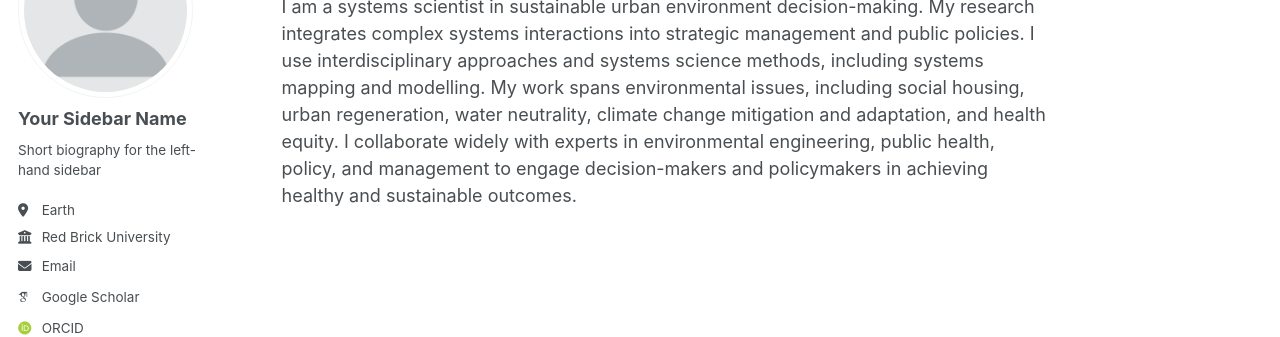
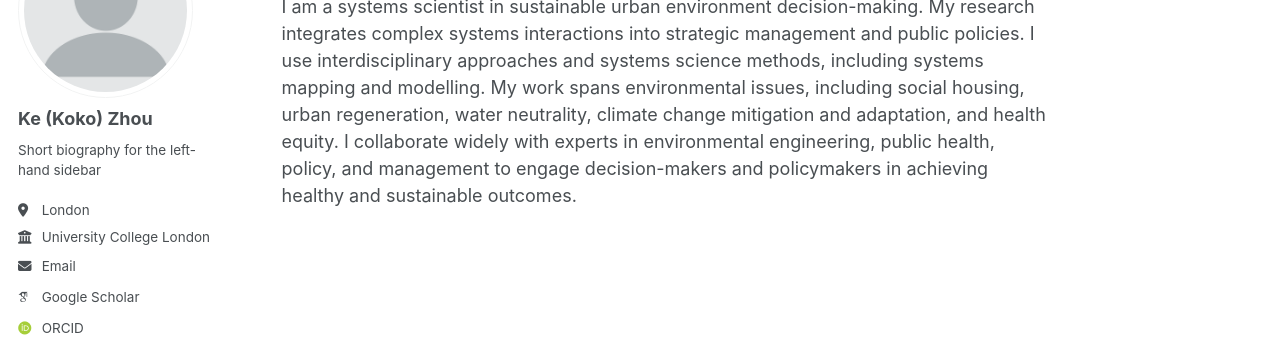
Before and after one commit to Luengan/luengan.github.io, a Jekyll site: the page built from _pages/about.md, in a window 1280 px wide. Shown: the part 176-513 px from the top of the page. Built offline with Jekyll 4.4.1, drawn with Linux system fonts in a browser that asks for light colours; some web fonts are replaced.

Commit message:
Update _config.yml

```diff
--- a/_config.yml
+++ b/_config.yml
@@ -23,20 +23,20 @@ repository               : "academicpages/academicpages.github.io"
 author:
   # Biographic information
   avatar           : "profile.png"
-  name             : "Your Sidebar Name"
-  pronouns         : # example: "she/her"
+  name             : "Ke (Koko) Zhou"
+  pronouns         : # she/her"
   bio              : "Short biography for the left-hand sidebar"
-  location         : "Earth"
-  employer         : "Red Brick University"
+  location         : "London"
+  employer         : "University College London"
   uri              : # URL
-  email            : "none@example.org"
+  email            : "ke.zhou@ucl.ac.uk"
 
   # Academic websites
   academia         : # URL
   arxiv            : # URL - Update with the correct link to your profile
-  googlescholar    : "https://scholar.google.com/citations?user=PS_CX0AAAAAJ"
+  googlescholar    : "https://scholar.google.com/citations?user=bXTSyOcAAAAJ&hl=en"
   impactstory      : # URL
-  orcid            : "http://orcid.org/yourorcidurl"
+  orcid            : "https://orcid.org/0000-0002-8270-3417"
   semantic         : # URL
   pubmed           : "https://www.ncbi.nlm.nih.gov/pubmed/?term=john+snow"
   researchgate     : # URL
```
